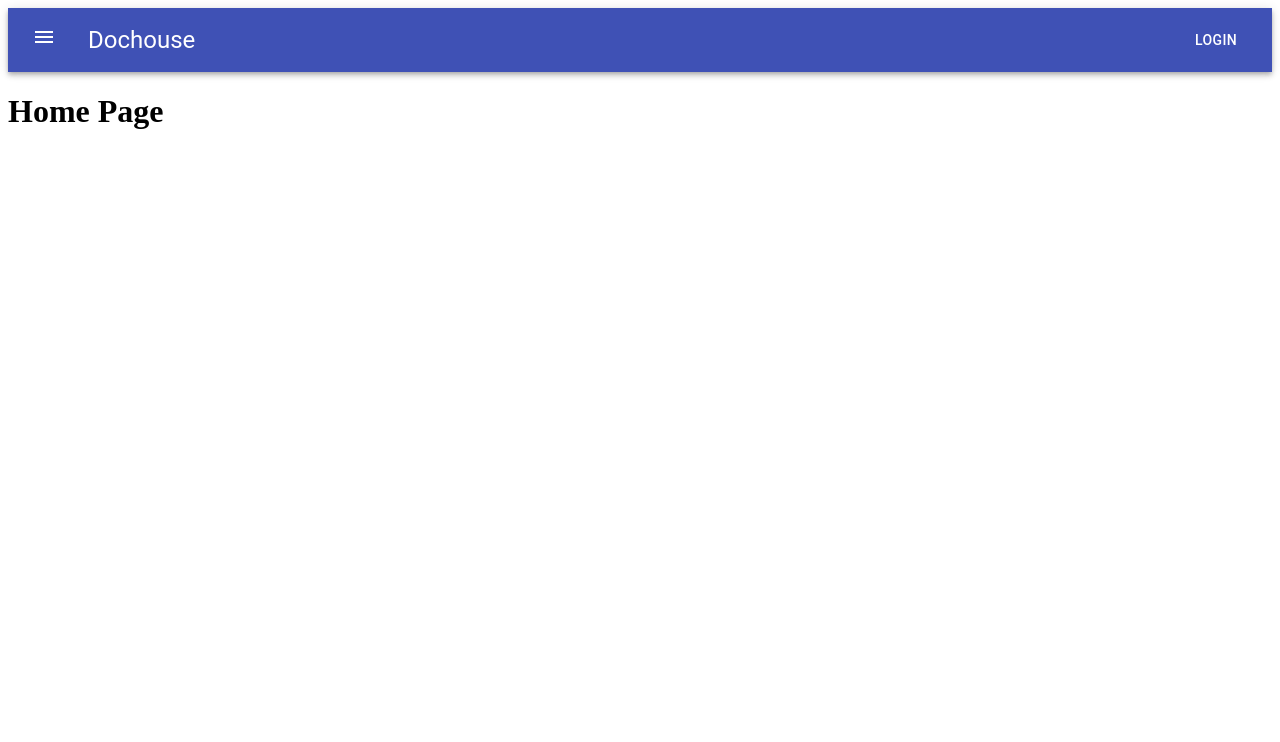
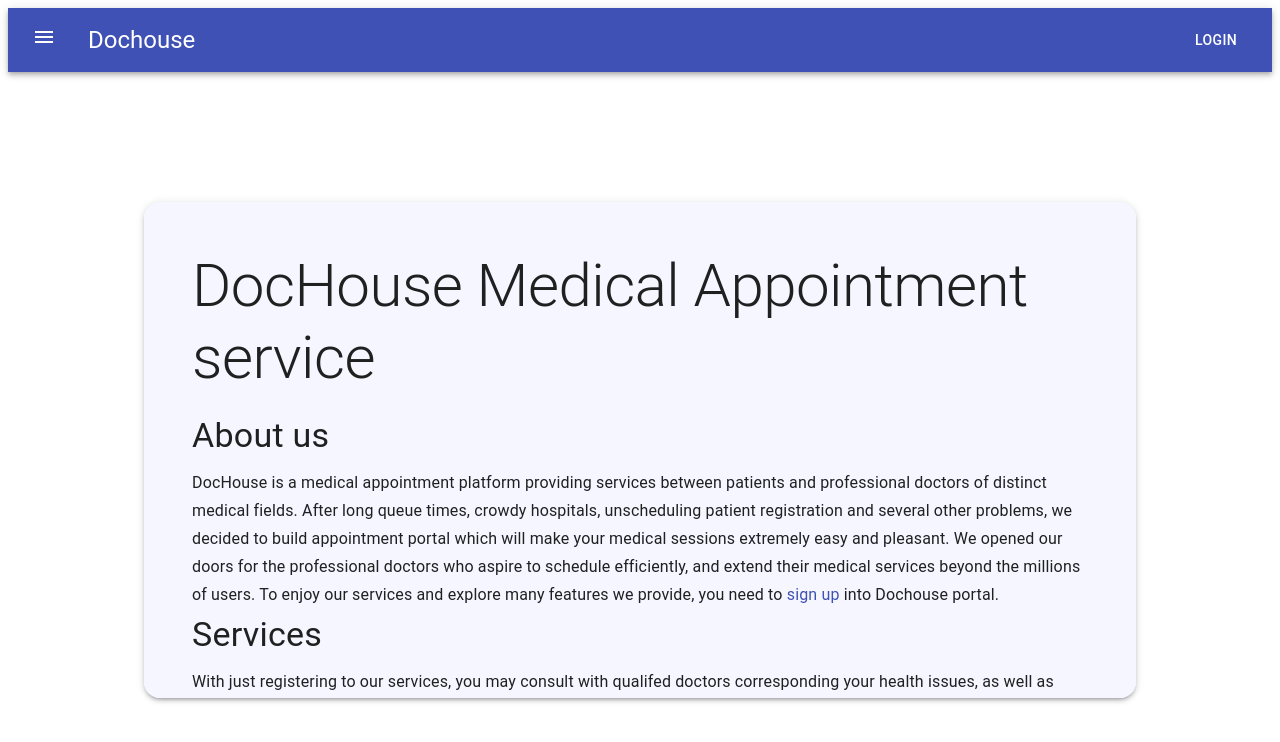
Before and after one commit to sdmmdv/DocHouse, a React (Create React App) app in the folder doc-house/: page / in a window 1280 px wide. Shown: the top 742 px of the page. Built offline with nearby package versions, Linux system fonts and the light colour scheme; no server answers.

Commit message:
Homepage created, bugs fixed

```diff
--- a/doc-house/src/components/general/HomePage.js
+++ b/doc-house/src/components/general/HomePage.js
@@ -1,17 +1,75 @@
 import React, { Component } from 'react';
+import Paper from '@material-ui/core/Paper';
+import Typography from '@material-ui/core/Typography';
+import { withStyles } from '@material-ui/core/styles';
 import Navbar from './Navbar';
+import { NavLink } from 'react-router-dom';
+
+const styles = theme => ({
+    container: {
+      marginTop: '50px',
+    //   alignItems: 'center',
+      display: 'flex',
+      flexDirection: 'column',
+      height: theme.spacing(50),
+    //   justifyContent: 'center',
+      backgroundColor: '#f5f6ff',
+      left: '50%',
+      outline: 'none',
+      position: 'absolute',
+      overflow: 'scroll',
+      top: '50%',
+      padding: theme.spacing(6),
+      transform: 'translate(-50%, -50%)',
+      width: '70%',
+      boxShadow: theme.shadows[3],
+      borderRadius: theme.spacing(2),
+    },
+    link: {
+        textDecoration: 'none',
+        color: '#3f51b5'
+    },
+});
 
 class HomePage extends Component {
     render() {
+        const {classes} = this.props;
         return (
             <div>
                 <Navbar/>
-                <h1>
-                    Home Page
-                </h1>
+                <Paper className={classes.container}>
+                    <Typography variant="h2" gutterBottom>DocHouse Medical Appointment service</Typography>
+                    <Typography variant="h4" gutterBottom>About us</Typography>
+                    <Typography variant="subtitle1" gutterBottom>
+                        DocHouse is a medical appointment platform providing services between
+                        patients and professional doctors of distinct medical fields. After long queue times,
+                        crowdy hospitals, unscheduling patient registration and several other problems, we decided
+                        to build appointment portal which will make your medical sessions extremely easy and pleasant.
+                        We opened our doors for the professional doctors who aspire to schedule efficiently,
+                        and extend their medical services beyond the millions of users. To enjoy our services and
+                        explore many features we provide, you need to <NavLink className={classes.link} to="/log-transition"> sign up
+                        </NavLink> into Dochouse portal.
+                    </Typography>
+                    <Typography variant="h4" gutterBottom>Services</Typography>
+                    <Typography variant="subtitle1" gutterBottom>
+                       With just registering to our services, you may consult with qualifed doctors corresponding
+                       your health issues, as well as review doctors after the medical experience. You may edit your profiles and make written communication with doctors.
+                       As a doctor you can react to patients requests, and edit your portofilio to gain a ground
+                       among other professional doctors.
+                    </Typography>
+                    <Typography variant="h4" gutterBottom>Contact us</Typography>
+                    <Typography variant="subtitle1" gutterBottom>
+                        Our support team:
+                        <a className={classes.link} href="mailto:sadimamedov7@gmail.com"> sadimamedov7@gmail.com</a><br/>
+                        Phone number:
+                        <a className={classes.link} href="/"> +36 70 307 42 82 </a><br/>
+                        Other products:
+                        <a className={classes.link} href="https://github.com/MoneiBall"> Products </a><br/>
+                    </Typography>
+                </Paper>
             </div>
          );
     }
 }
 
-export default HomePage;
+export default withStyles(styles)(HomePage);
--- a/doc-house/src/components/general/Navbar.js
+++ b/doc-house/src/components/general/Navbar.js
@@ -6,6 +6,15 @@ import Toolbar from '@material-ui/core/Toolbar';
 import Typography from '@material-ui/core/Typography';
 import IconButton from '@material-ui/core/IconButton';
 import { withStyles } from '@material-ui/core/styles';
+
+import ListItemIcon from '@material-ui/core/ListItemIcon';
+import HomeIcon from '@material-ui/icons/Home';
+import ExitToAppIcon from '@material-ui/icons/ExitToApp';
+import DeveloperBoardIcon from '@material-ui/icons/DeveloperBoard';
+import PersonIcon from '@material-ui/icons/Person';
+import ChatIcon from '@material-ui/icons/Chat';
+import SearchIcon from '@material-ui/icons/Search';
+import ArrowBackIcon from '@material-ui/icons/ArrowBack';
 
 import Drawer from '@material-ui/core/Drawer';
 import List from '@material-ui/core/List';
@@ -139,58 +148,90 @@ class Navbar extends Component {
                         <List>
                                 <Link className={classes.list} to="/">
                                 <ListItem button>
+                                    <ListItemIcon>
+                                      <HomeIcon />
+                                    </ListItemIcon>
                                     <ListItemText primary="Home" />
                                 </ListItem>
                                 </Link>
                                 {type === 'user' &&
                                 <Link className={classes.list} to="/user-dashboard">
                                 <ListItem button>
-                                    <ListItemText primary="Dashboard"/>
+                                    <ListItemIcon>
+                                      <DeveloperBoardIcon />
+                                    </ListItemIcon>
+                                    <ListItemText primary="Dashboard"  />
                                 </ListItem>
-                                </Link> }
+                                </Link>}
 
                                 {type === 'doctor' &&
                                 <Link className={classes.list} to="/doctor-dashboard">
                                 <ListItem button>
-                                    <ListItemText primary="Dashboard"/>
+                                    <ListItemIcon>
+                                      <DeveloperBoardIcon />
+                                    </ListItemIcon>
+                                    <ListItemText primary="Dashboard"  />
                                 </ListItem>
                                 </Link>}
+
                                 {type === 'user' &&
                                 <Link className={classes.list} to="/user-profile">
                                 <ListItem button>
-                                    <ListItemText primary="Profile"/>
+                                    <ListItemIcon>
+                                      <PersonIcon />
+                                    </ListItemIcon>
+                                    <ListItemText primary="Profile"  />
                                 </ListItem>
-                                </Link> }
+                                </Link>}
 
                                 {type === 'doctor' &&
                                 <Link className={classes.list} to="/doctor-profile">
                                 <ListItem button>
-                                    <ListItemText primary="Profile"/>
+                                    <ListItemIcon>
+                                      <ChatIcon />
+                                    </ListItemIcon>
+                                    <ListItemText primary="Profile"  />
                                 </ListItem>
                                 </Link>}
 
                                 {(type === 'doctor' || type === 'user') &&
                                 <Link className={classes.list} to="/chat">
                                 <ListItem button>
-                                    <ListItemText primary="Chat"/>
+                                    <ListItemIcon>
+                                      <ChatIcon />
+                                    </ListItemIcon>
+                                    <ListItemText primary="Chat"  />
                                 </ListItem>
                                 </Link>}
+
                                 {type === 'user' &&
                                 <Link className={classes.list} to="/search-doctor">
                                 <ListItem button>
-                                    <ListItemText primary="Search Doctor" />
+                                    <ListItemIcon>
+                                      <SearchIcon />
+                                    </ListItemIcon>
+                                    <ListItemText primary="Search Doctor"  />
                                 </ListItem>
                                 </Link>}
+
+
                                 {type !== 'user' && type !== 'doctor' &&
                                 <Link className={classes.list} to="/log-transition">
                                 <ListItem button>
-                                    <ListItemText primary="Login" />
+                                    <ListItemIcon>
+                                      <ExitToAppIcon />
+                                    </ListItemIcon>
+                                    <ListItemText primary="Login"  />
                                 </ListItem>
-                                </Link>}
+                                </Link>
+                                }
                                 {(type === 'user' || type === 'doctor') &&
                                 <Link className={classes.list} to="/log-transition" onClick={this.logOut}>
                                 <ListItem button>
-                                    <ListItemText primary="Logout" />
+                                    <ListItemIcon>
+                                      <ArrowBackIcon />
+                                    </ListItemIcon>
+                                    <ListItemText primary="Logout"  />
                                 </ListItem>
                                 </Link>}
                         </List>
--- a/doc-house/src/components/general/NotFound.js
+++ b/doc-house/src/components/general/NotFound.js
@@ -1,10 +1,10 @@
-import React from 'react';
+import React, {Component} from 'react';
 import Paper from '@material-ui/core/Paper';
 import Typography from '@material-ui/core/Typography';
 import { withStyles } from '@material-ui/core/styles';
 import Navbar from './Navbar';
 
-const styles = {
+const styles = theme => ({
   container: {
     alignItems: 'center',
     display: 'flex',
@@ -17,13 +17,19 @@ const styles = {
     textAlign: 'center',
     top: '50%',
     transform: 'translate(-50%, -50%)',
-    width: '90%'
+    width: '90%',
+    padding: theme.spacing(3),
+    boxShadow: theme.shadows[3]
   }
-};
+});
 
-const NotFound = ({ classes }) => (
+class NotFound extends Component {
+  render() {
+    const {classes} = this.props;
+    return (
         <div>
             <Navbar/>
+            <main className={classes.layout}>
             <Paper className={classes.container}>
                 <Typography variant="h1">404</Typography>
                 <Typography variant="h4">Page Not Found</Typography>
@@ -31,7 +37,10 @@ const NotFound = ({ classes }) => (
                     The page you are looking for was not found.
                 </Typography>
             </Paper>
+            </main>
         </div>
      );
+  }
+}
 
 export default withStyles(styles)(NotFound);
```
Also changed, not shown: 1 other file (tests, documents, lock files or other folders). Lines whose indentation alone changed are shown as unchanged.
